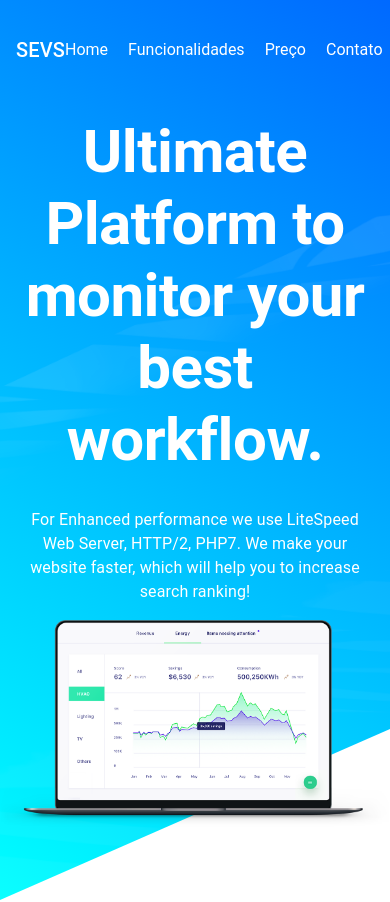
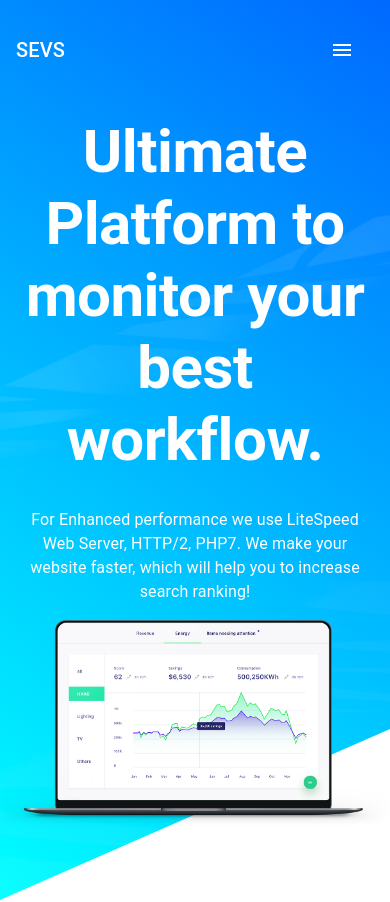
Before and after one commit to garumam/landing-page-react, a React (Create React App) app: page / in a window 390 px wide. Shown: the top 902 px of the page. Built offline with nearby package versions, Linux system fonts and the light colour scheme.

Commit message:
Ajuste responsivo

```diff
--- a/src/components/Header.js
+++ b/src/components/Header.js
@@ -103,7 +103,7 @@ function HoverMenuScroll(props) {
   });
 
   return React.cloneElement(children, {
-    className: trigger ? `${classes.hoverMenuShow}` : `${classes.hoverMenuHide}`,
+    className: trigger ? `${classes.menu} ${classes.hoverMenuShow}` : `${classes.menu} ${classes.hoverMenuHide}`,
   });
 }
 
@@ -181,24 +181,24 @@ export default function ButtonAppBar(props) {
     <OpacityScroll {...props} classes={classes}>
       <AppBar position="fixed">
         <ToolbarHeight {...props} classes={classes}>
-          <Toolbar className={classes.colorExtend}>
+          <Toolbar>
             <Typography variant="h6" className={classes.title}>
               SEVS
             </Typography>
 
             <HoverMenuScroll {...props} classes={classes}>
-              <LinkStyled onClick={() => {scroll.scrollToTop()}} className={classes.menu}>Home</LinkStyled>
+              <LinkStyled onClick={() => {scroll.scrollToTop()}}>Home</LinkStyled>
             </HoverMenuScroll>
             <HoverMenuScroll {...props} classes={classes}>
-              <LinkStyled onClick={() => {scrollTo('feature_section')}} className={classes.menu}>
+              <LinkStyled onClick={() => {scrollTo('feature_section')}}>
                 Funcionalidades
               </LinkStyled>
             </HoverMenuScroll>
             <HoverMenuScroll {...props} classes={classes}>
-              <LinkStyled className={classes.menu} to="">Preço</LinkStyled>
+              <LinkStyled to="">Preço</LinkStyled>
             </HoverMenuScroll>
             <HoverMenuScroll {...props} classes={classes}>
-              <LinkStyled className={classes.menu} to="">Contato</LinkStyled>
+              <LinkStyled to="">Contato</LinkStyled>
             </HoverMenuScroll>
 
             <Button onClick={toggleDrawer(true)} className={classes.drawer} color="inherit"><MenuIcon /></Button>
```
